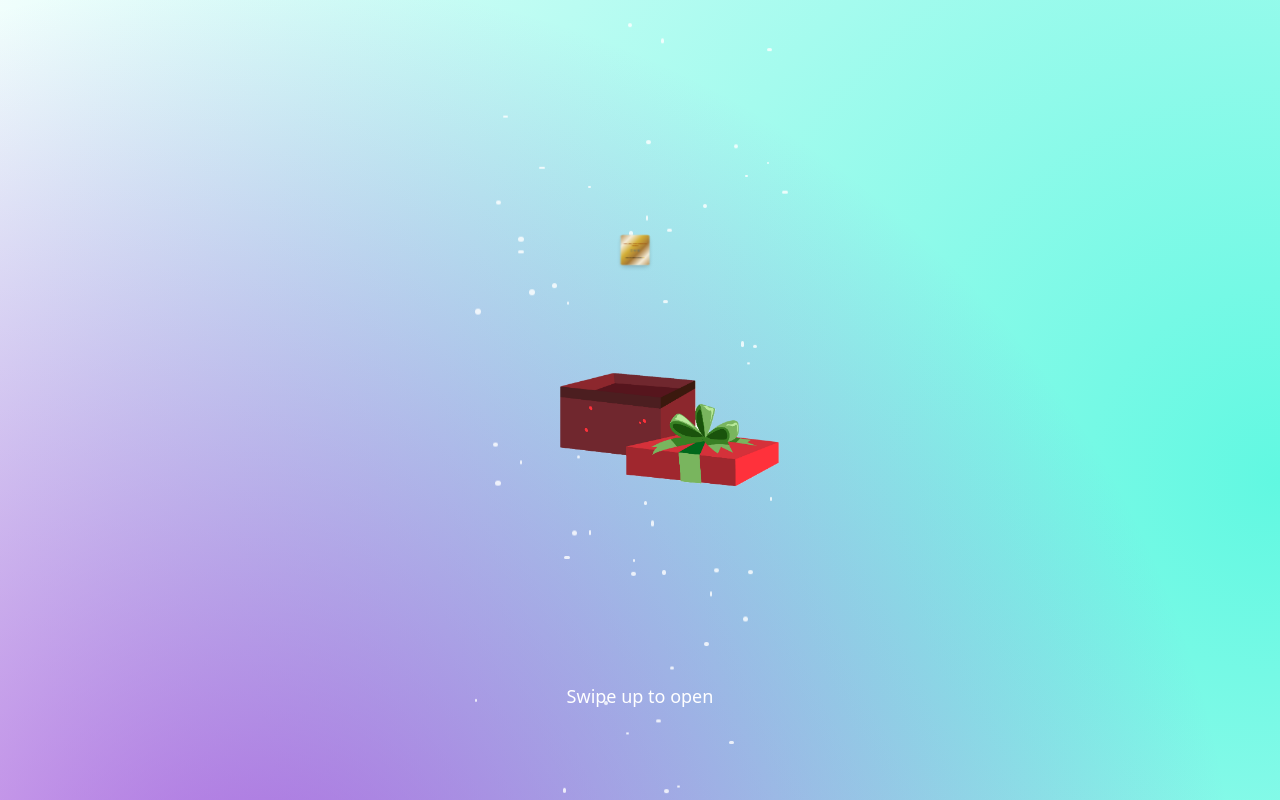
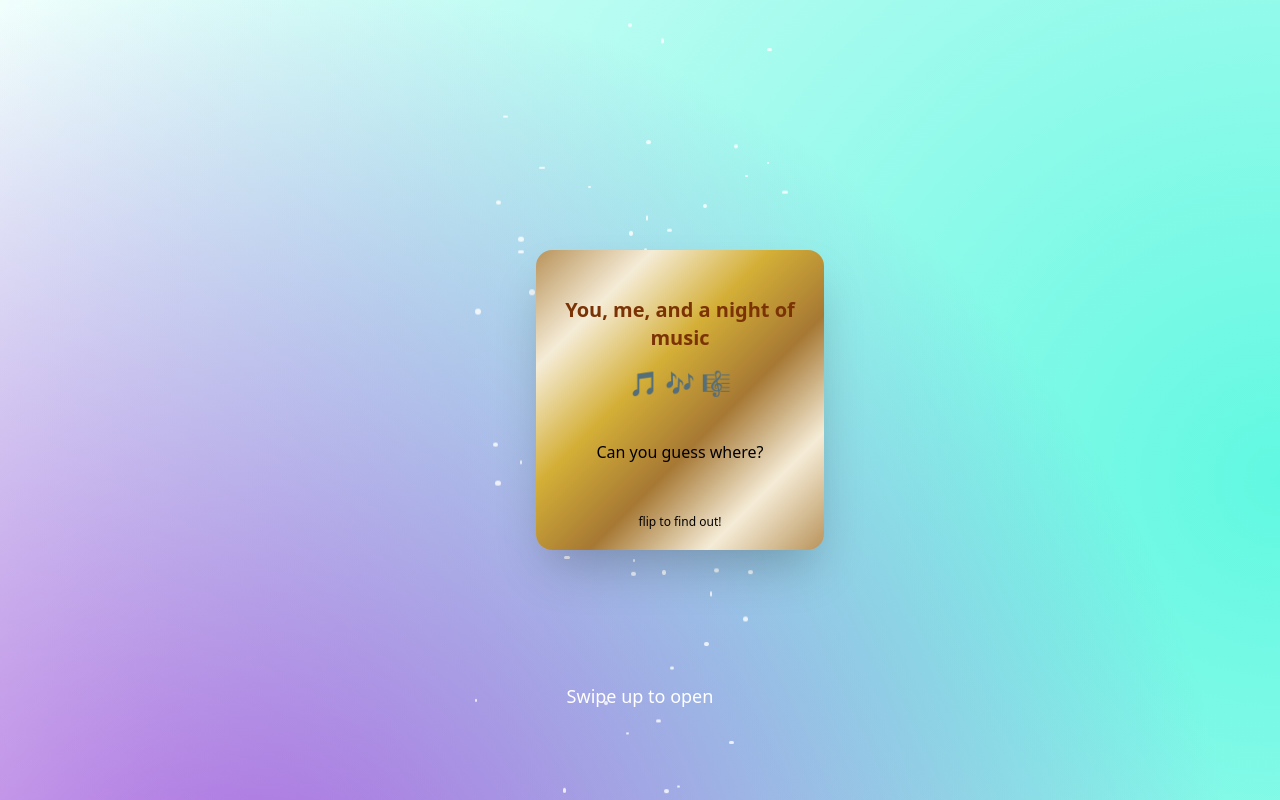
Before and after one commit to narendra-gowda/christmas-gift, a React (Vite) app: page / in a window 1280 px wide. Shown: the top 800 px of the page. Built offline with nearby package versions, Linux system fonts and the light colour scheme.

Commit message:
flipcard refactor

```diff
--- a/src/pages/FlipCard.tsx
+++ b/src/pages/FlipCard.tsx
@@ -1,10 +1,16 @@
 import { useEffect, useRef, useState } from "react";
-import { motion } from "framer-motion";
+import {
+  motion,
+  useScroll,
+  useTransform,
+  useMotionValueEvent,
+} from "framer-motion";
 import ticket from "../assets/ticket.png";
 import confetti from "canvas-confetti";
 
 export default function FlipCard() {
   const [flipped, setFlipped] = useState(false);
+  const [isFullView, setIsFullView] = useState(false);
 
   const audioRef = useRef<HTMLAudioElement | null>(null);
   // swipe detection threshold
@@ -36,6 +42,16 @@ export default function FlipCard() {
     }
   };
 
+  const { scrollYProgress } = useScroll();
+
+  useMotionValueEvent(scrollYProgress, "change", (value) => {
+    if (value >= 1.0) {
+      setIsFullView(true);
+    } else {
+      setIsFullView(false);
+    }
+  });
+
   return (
     <div className="flex items-center justify-center">
       <audio ref={audioRef} src="/the-holiday-theme.mp3" preload="auto" />
@@ -47,10 +63,9 @@ export default function FlipCard() {
           dragConstraints={{ left: 0, right: 0 }}
           dragElastic={0.6}
           onDragEnd={(_e, info) => {
-            if (info.offset.x > swipeConfidence) setFlipped(true); // swipe right
-            if (info.offset.x < -swipeConfidence) setFlipped(true); // swipe left
+            if (info.offset.x > swipeConfidence) isFullView && setFlipped(true); // swipe right
+            if (info.offset.x < -swipeConfidence) setFlipped(false); // swipe left
           }}
-          onTap={() => setFlipped(!flipped)}
         />
 
         {/* Flipping Card */}
@@ -60,19 +75,11 @@ export default function FlipCard() {
           animate={{ rotateY: flipped ? 180 : 0 }}
           transition={{ duration: 0.8, ease: "easeInOut" }}
         >
-          {/* FRONT */}
-          {/* <div
-            className="absolute inset-0 flex flex-col items-center justify-center bg-white rounded-xl shadow-xl text-lg font-bold px-4"
-            style={{ backfaceVisibility: "hidden" }}
-          >
-            <span className="text-base">You, me, and a night of music 🎶</span>
-            <span className="text-base mt-10">Can you guess where?</span>
-          </div> */}
           <motion.div
-            className={`w-full h-full rounded-2xl shadow-2xl bg-[linear-gradient(135deg,#b9935a,#f5ecd7,#d4af37,#a67834,#f5ecd7,#b9935a)] text-center p-6 flex flex-col items-center justify-center absolute backface-hidden`}
+            className={`w-full h-full rounded-2xl shadow-2xl bg-[linear-gradient(135deg,#b9935a,#f5ecd7,#d4af37,#a67834,#f5ecd7,#b9935a)] text-center p-4 flex flex-col items-center justify-center absolute backface-hidden`}
           >
             <motion.div
-              className="text-xl font-bold text-amber-800"
+              className="text-xl font-bold text-amber-900"
               initial={{ y: -10, opacity: 0 }}
               animate={{ y: 0, opacity: 1 }}
               transition={{ duration: 0.8 }}
@@ -81,13 +88,20 @@ export default function FlipCard() {
             </motion.div>
             {/* Small musical notes */}
             <motion.div
-              className="mt-4 text-2xl text-yellow-400"
+              className="mt-4 text-2xl"
               animate={{ y: [0, -5, 0] }}
               transition={{ repeat: Infinity, duration: 1.5 }}
             >
               🎵 🎶 🎼
             </motion.div>
-            <span className="text-base mt-10">Can you guess where? 😁</span>
+            <span className="text-base m-10">
+              Can you guess where? {isFullView}
+            </span>
+            {isFullView ? (
+              <span className="text-xs absolute bottom-5">
+                flip to find out!
+              </span>
+            ) : null}
           </motion.div>
 
           {/* BACK */}
@@ -99,7 +113,7 @@ export default function FlipCard() {
             }}
           >
             <img
-              src={ticket} // <- your ticket image here
+              src={ticket}
               alt="Concert Ticket"
               className="w-full h-full object-cover"
             />
```
